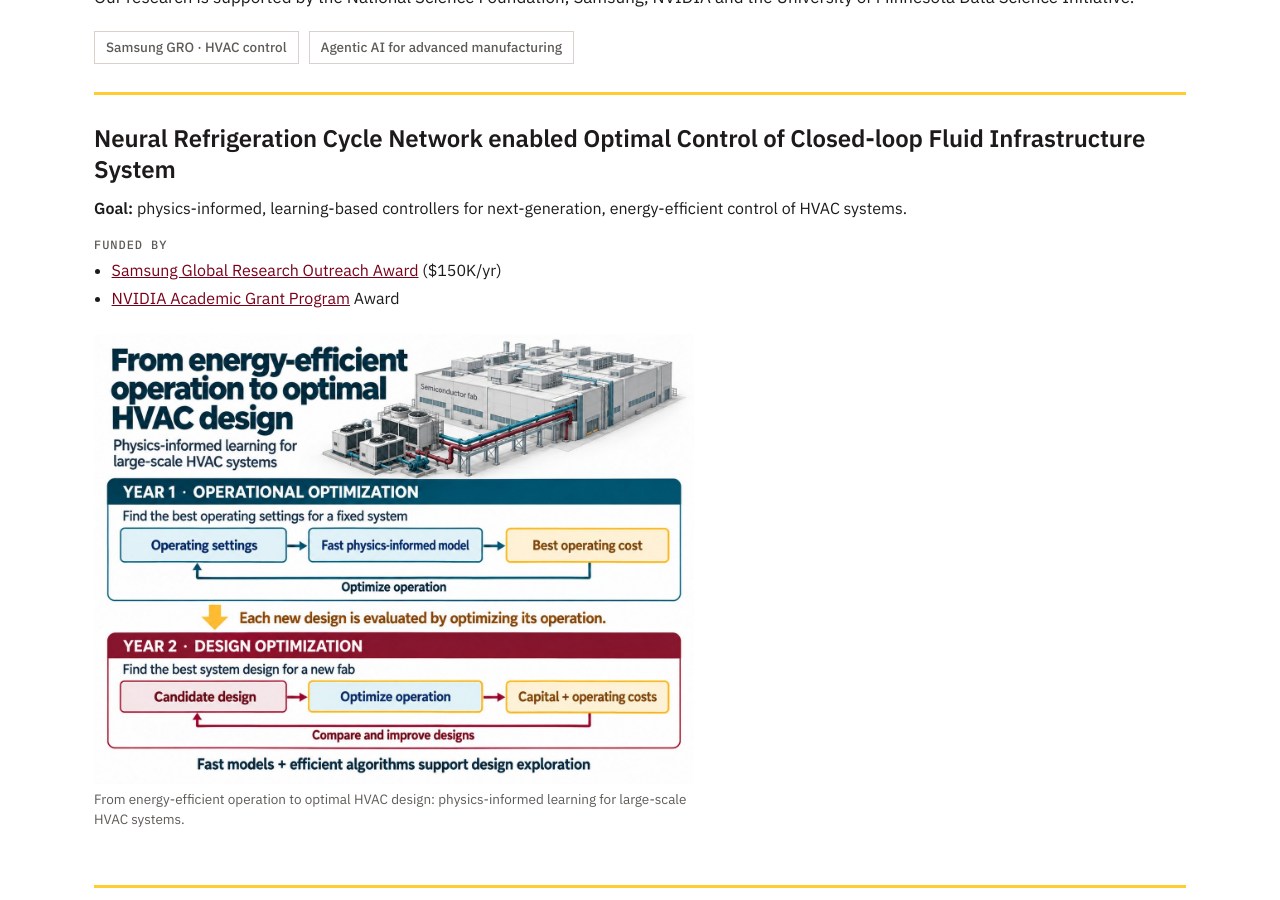
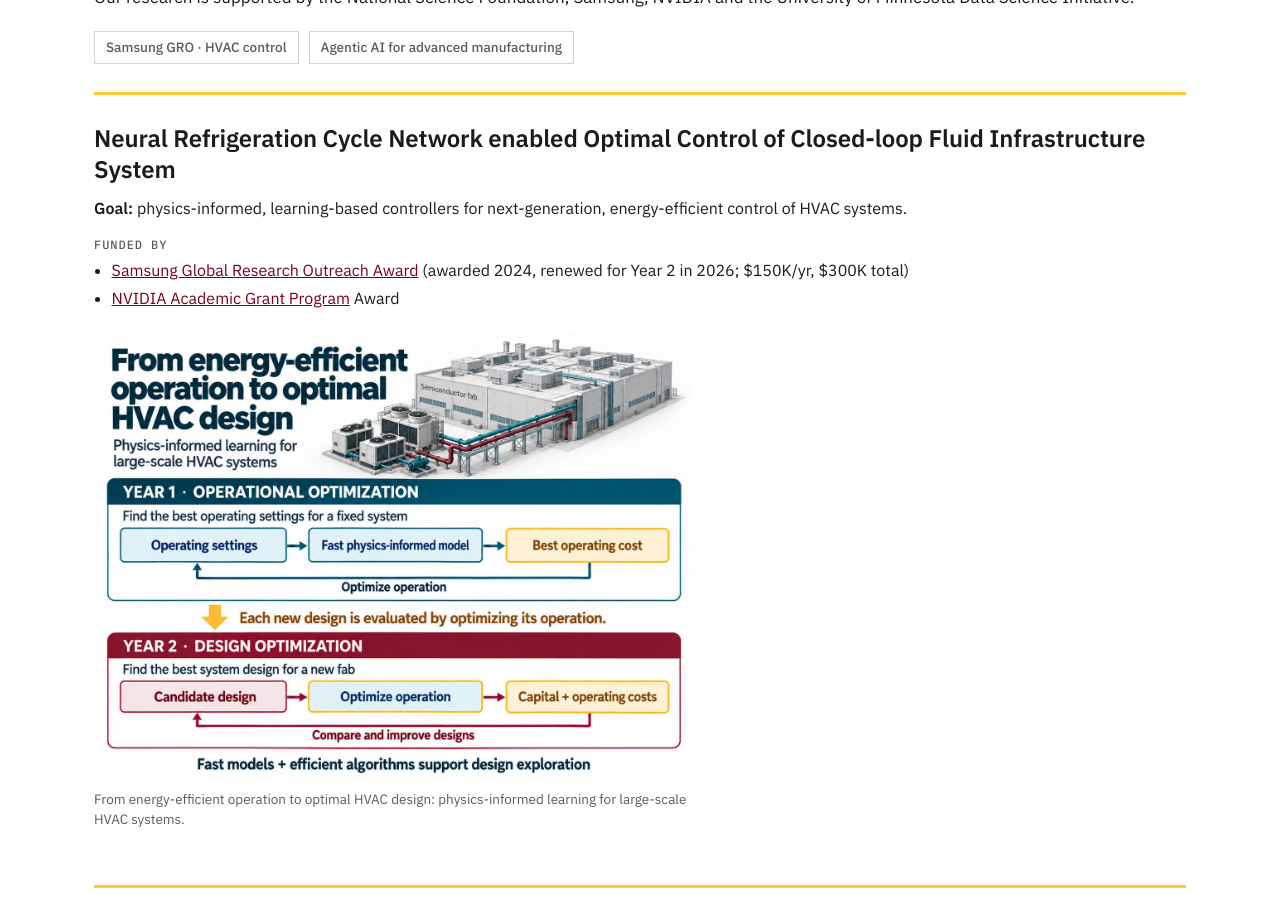
Before and after one commit to Mou-group-UMN/mou-group-umn.github.io, a Jekyll site: the page built from projects.html, in a window 1280 px wide and 900 px high, scrolled down 382 px. Built offline with Jekyll 4.4.1, drawn with Linux system fonts in a browser that asks for light colours.

Commit message:
Funded Projects: Samsung GRO awarded 2024, renewed for Year 2 in 2026 ($150K/yr, $300K total)
Co-Authored-By: Claude Opus 5.5 <noreply@anthropic.com>
Claude-Session: https://claude.ai/code/session_01XBj4b1asWe9EJC5WfSpYSG

```diff
--- a/_data/projects.yml
+++ b/_data/projects.yml
@@ -9,7 +9,7 @@
   title: Neural Refrigeration Cycle Network enabled Optimal Control of Closed-loop Fluid Infrastructure System
   text: '<strong>Goal:</strong> physics-informed, learning-based controllers for next-generation, energy-efficient control of HVAC systems.'
   funding:
-    - '<a href="https://www.sait.samsung.co.kr/saithome/about/collabo_recipients.do">Samsung Global Research Outreach Award</a> ($150K/yr)'
+    - '<a href="https://www.sait.samsung.co.kr/saithome/about/collabo_recipients.do">Samsung Global Research Outreach Award</a> (awarded 2024, renewed for Year 2 in 2026; $150K/yr, $300K total)'
     - '<a href="https://www.nvidia.com/en-us/industries/higher-education-research/academic-grant-program/">NVIDIA Academic Grant Program</a> Award'
   figures:
     - {image: /assets/img/research/hvac-operation-to-design.jpg, width: 600, caption: 'From energy-efficient operation to optimal HVAC design: physics-informed learning for large-scale HVAC systems.'}
```
